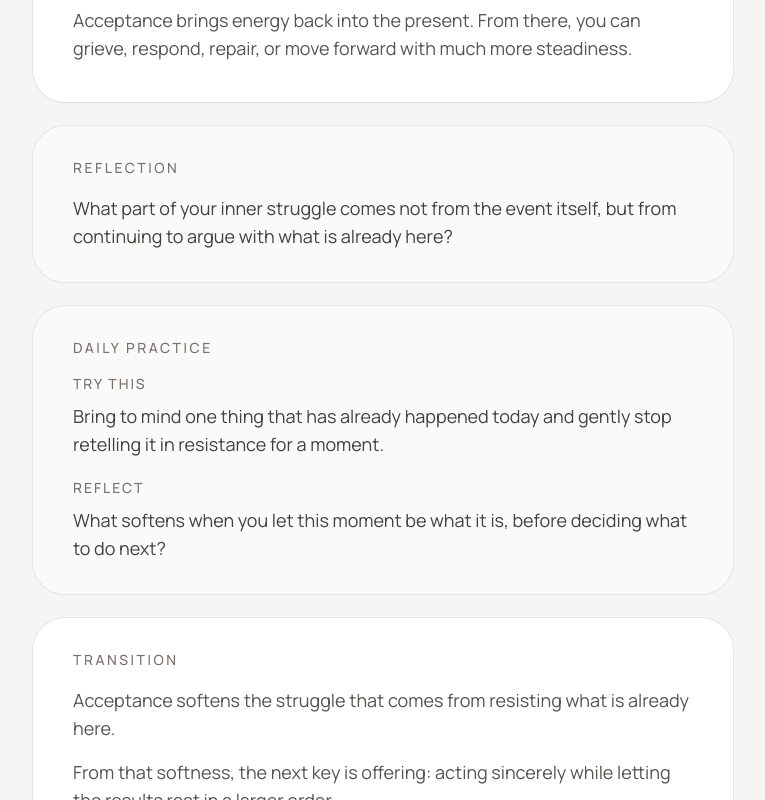
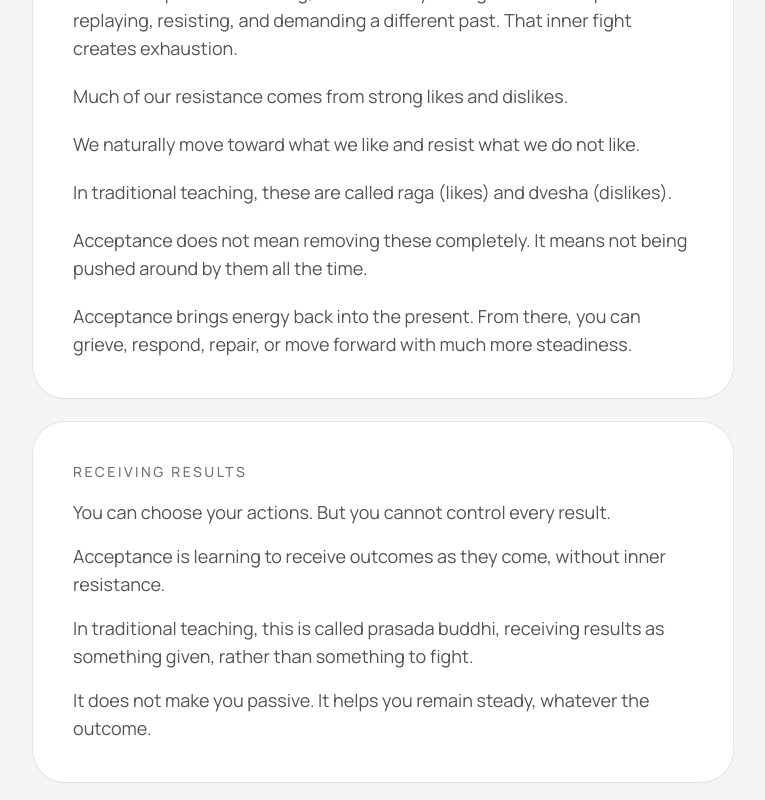
Before and after one commit to naveenniverthy/inner-freedom, a Next.js app: page /acceptance in a window 1280 px wide. Shown: the part 980-1780 px from the top of the page, without its empty margins (257-1022 px from the left). Built offline with nearby package versions, Linux system fonts and the light colour scheme; no server answers.

Commit message:
updated Acceptance

```diff
--- a/app/acceptance/page.jsx
+++ b/app/acceptance/page.jsx
@@ -50,14 +50,58 @@ export default function Page() {
               I feel. This is the situation in front of me now.
             </p>
             <p>
+              Acceptance is not agreeing with everything. It is allowing
+              reality to be what it is, before you respond.
+            </p>
+            <p>
               When acceptance is missing, the mind stays in argument. It keeps
               replaying, resisting, and demanding a different past. That inner
               fight creates exhaustion.
             </p>
             <p>
+              Much of our resistance comes from strong likes and dislikes.
+            </p>
+            <p>
+              We naturally move toward what we like and resist what we do not
+              like.
+            </p>
+            <p>
+              In traditional teaching, these are called raga (likes) and
+              dvesha (dislikes).
+            </p>
+            <p>
+              Acceptance does not mean removing these completely. It means not
+              being pushed around by them all the time.
+            </p>
+            <p>
               Acceptance brings energy back into the present. From there, you
               can grieve, respond, repair, or move forward with much more
               steadiness.
+            </p>
+          </div>
+        </section>
+
+        <section className="rounded-[2rem] bg-white px-8 py-10 shadow-sm ring-1 ring-stone-200 sm:px-10">
+          <p className="text-sm font-medium uppercase tracking-[0.18em] text-stone-500">
+            Receiving Results
+          </p>
+          <div className="mt-4 space-y-4 text-base leading-8 text-stone-600 sm:text-lg">
+            <p>
+              You can choose your actions. But you cannot control every
+              result.
+            </p>
+            <p>
+              Acceptance is learning to receive outcomes as they come, without
+              inner resistance.
+            </p>
+            <p>
+              In traditional teaching, this is called prasada buddhi,
+              receiving results as something given, rather than something to
+              fight.
+            </p>
+            <p>
+              It does not make you passive. It helps you remain steady,
+              whatever the outcome.
             </p>
           </div>
         </section>
```
